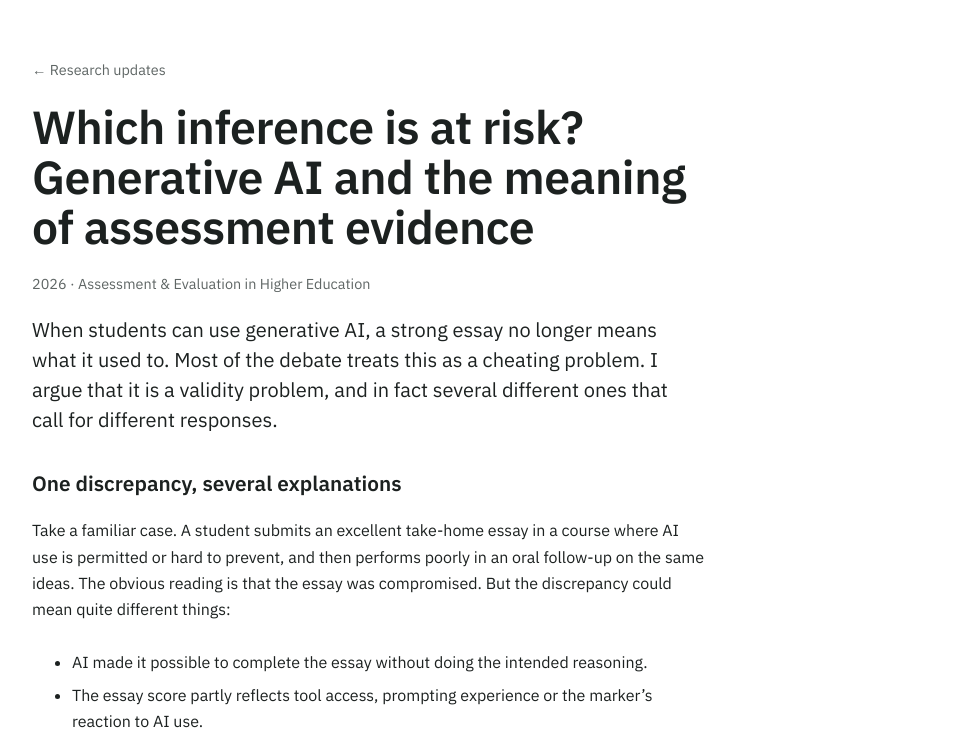
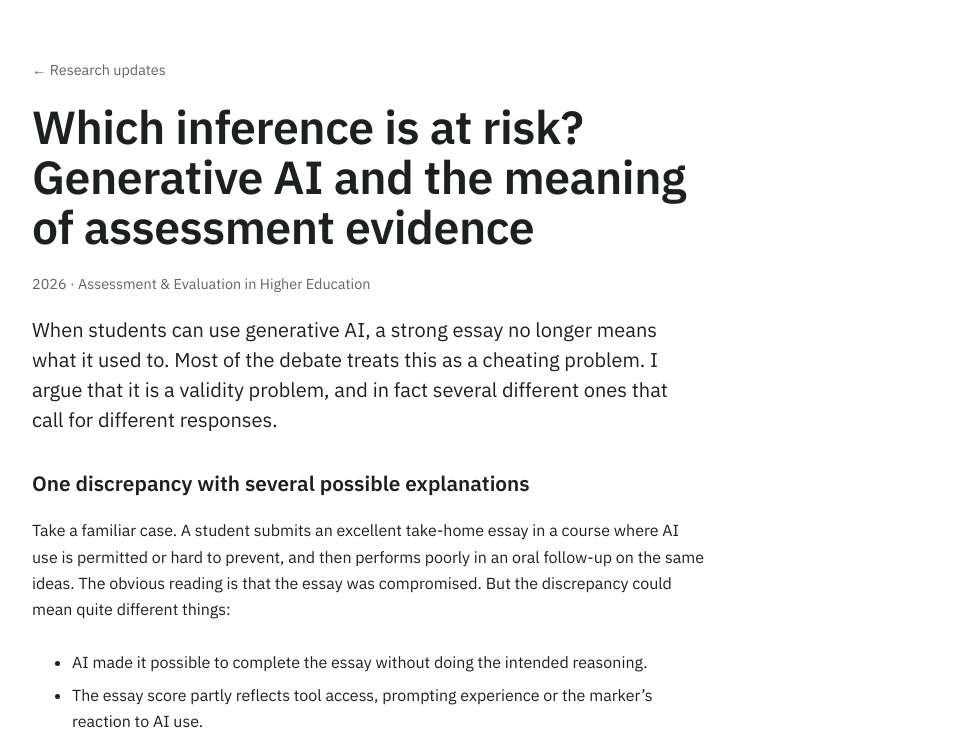
Before and after one commit to joshuaweidlich/joshuaweidlich.github.io, a plain HTML site: page updates/which-inference-is-at-risk.html in a window 1280 px wide. Shown: the part 57-795 px from the top of the page, without its empty margins (152-1125 px from the left). Drawn offline with Linux system fonts and the light colour scheme.

Commit message:
Fix heading text for clarity in HTML document

```diff
--- a/updates/which-inference-is-at-risk.html
+++ b/updates/which-inference-is-at-risk.html
@@ -30,7 +30,7 @@
 <h1>Which inference is at risk? Generative AI and the meaning of assessment evidence</h1>
 <p class="byline">2026 · Assessment & Evaluation in Higher Education</p>
 <p class="lede">When students can use generative AI, a strong essay no longer means what it used to. Most of the debate treats this as a cheating problem. I argue that it is a validity problem, and in fact several different ones that call for different responses.</p>
-<h2>One discrepancy, several explanations</h2>
+<h2>One discrepancy with several possible explanations</h2>
 <p>Take a familiar case. A student submits an excellent take-home essay in a course where AI use is permitted or hard to prevent, and then performs poorly in an oral follow-up on the same ideas. The obvious reading is that the essay was compromised. But the discrepancy could mean quite different things:</p>
 <ul>
 <li>AI made it possible to complete the essay without doing the intended reasoning.</li>
```
